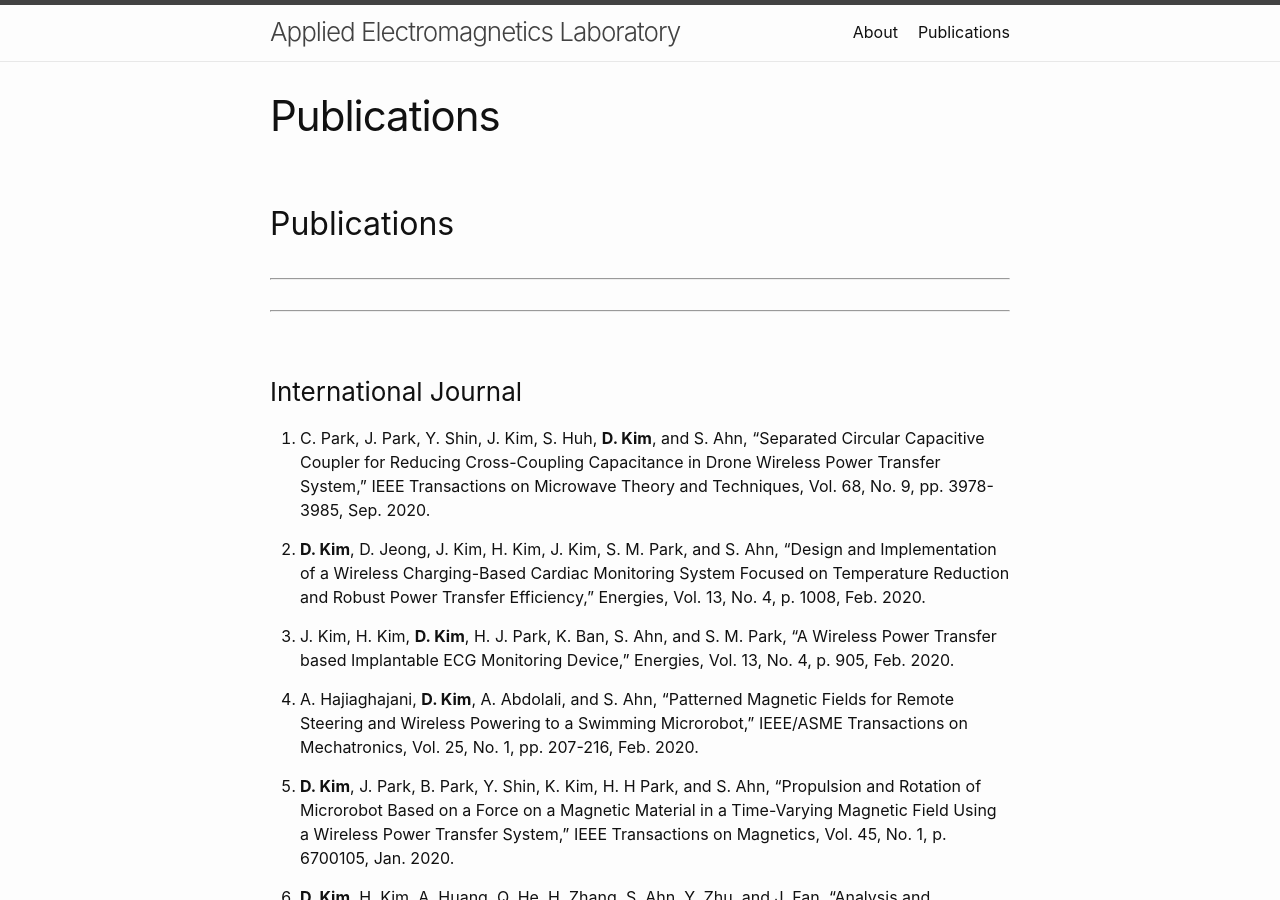
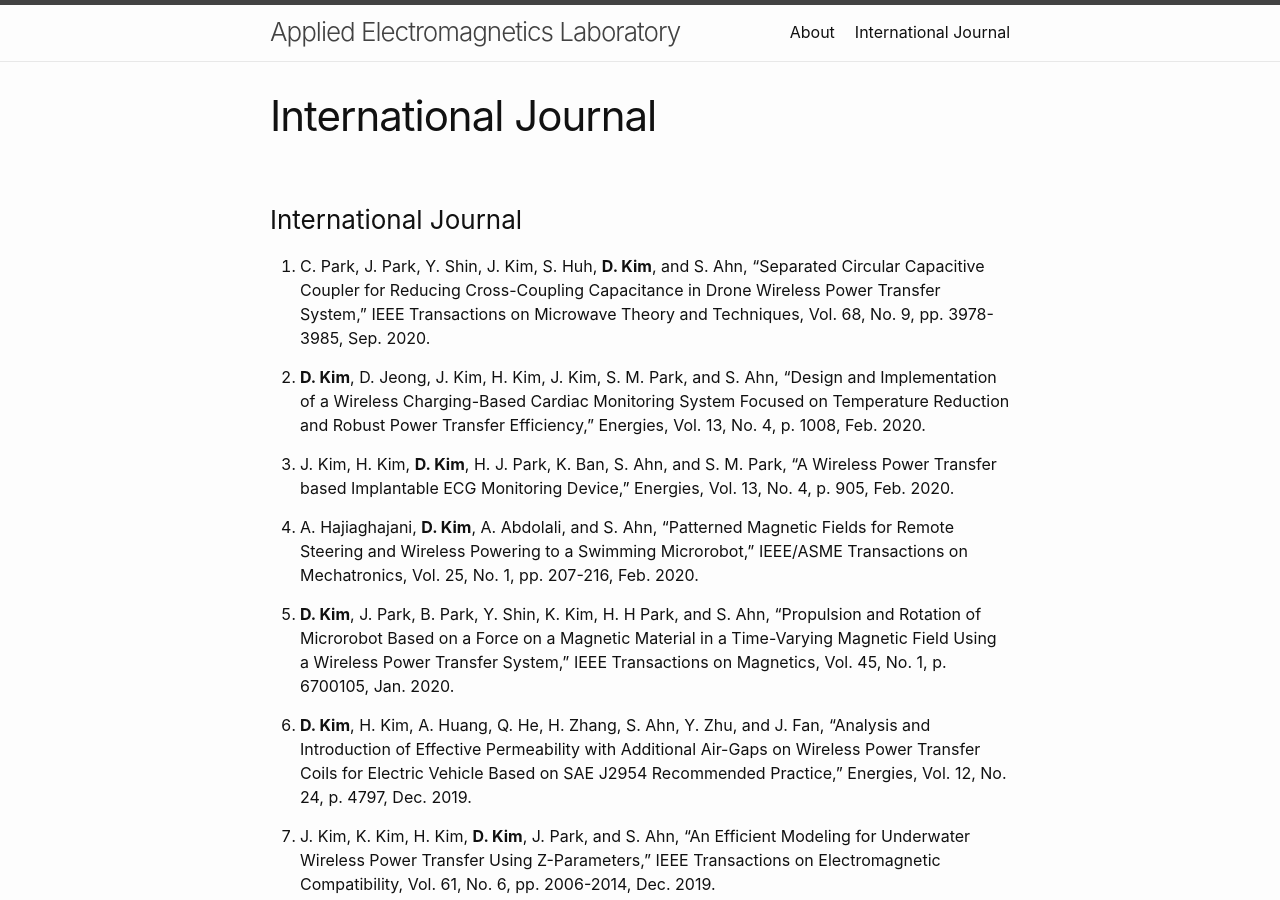
Before and after one commit to dwKim88/AEL_webpage, a Jekyll site: the page built from History.markdown, in a window 1280 px wide and 900 px high. Built offline with Jekyll 4.4.1, drawn with Linux system fonts in a browser that asks for light colours; our own code applies the rules of GitHub Pages for plain Markdown files.

Commit message:
Update History.markdown

```diff
--- a/History.markdown
+++ b/History.markdown
@@ -1,6 +1,3 @@
-## Publications
----
----
 ### International Journal
 
 20.	C. Park, J. Park, Y. Shin, J. Kim, S. Huh, **D. Kim**, and S. Ahn, "Separated Circular Capacitive Coupler for Reducing Cross-Coupling Capacitance in Drone Wireless Power Transfer System," IEEE Transactions on Microwave Theory and Techniques, Vol. 68, No. 9, pp. 3978-3985, Sep. 2020.
```
